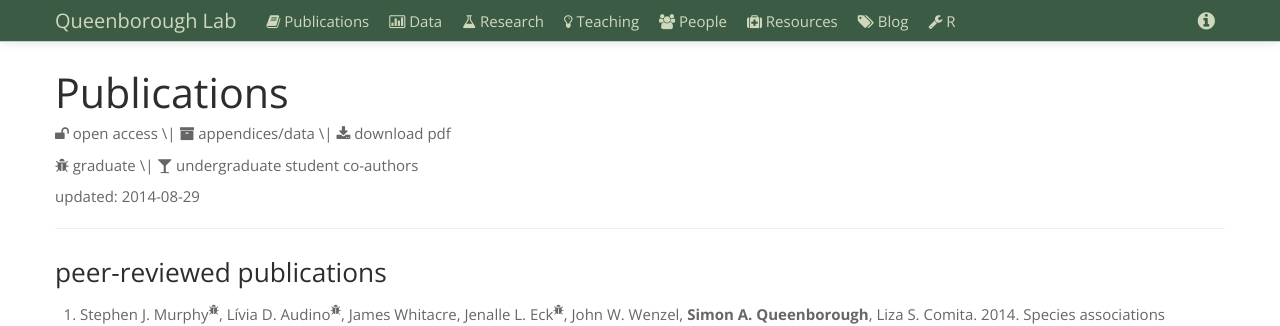
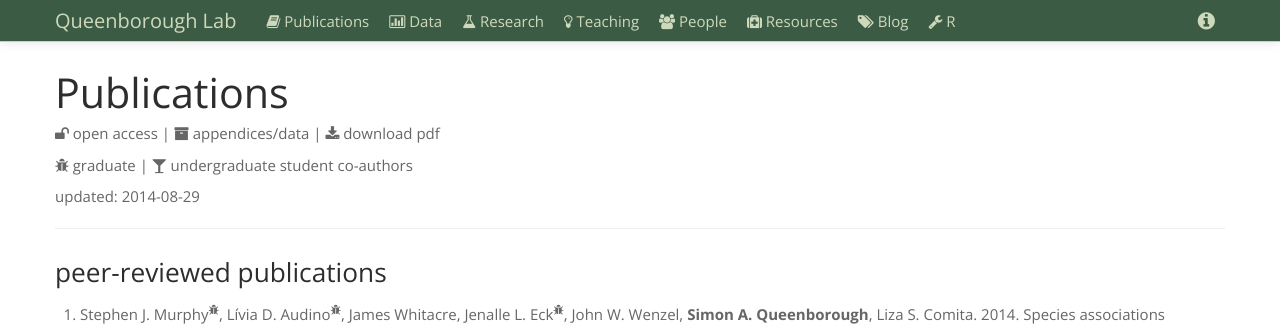
Before and after one commit to saq/saq.github.io, a Jekyll site: the page built from publications.md, in a window 1280 px wide and 900 px high. Shown: the top 326 px of the window. Built offline with Jekyll 4.4.1, drawn with Linux system fonts in a browser that asks for light colours.

Commit message:
added unescape char to pipe in header

```diff
--- a/publications.md
+++ b/publications.md
@@ -8,9 +8,9 @@ title: Publications
 
 
 <div>
-<p> <span class="showtooltip" title="article is openly available"><i class="icon-unlock"> </i></span> open access \| <span class="showtooltip" title="extra appendices or data available"><i class="icon-archive"> </i></span> appendices/data \| <span class="showtooltip" title="click to download"><i class="icon-download-alt"> </i></span> download pdf  </p>
+<p> <span class="showtooltip" title="article is openly available"><i class="icon-unlock"> </i></span> open access | <span class="showtooltip" title="extra appendices or data available"><i class="icon-archive"> </i></span> appendices/data | <span class="showtooltip" title="click to download"><i class="icon-download-alt"> </i></span> download pdf  </p>
 
-<p> <span class="showtooltip" title="graduate student co-author"><i class="icon-bug"> </i></span> graduate \| <span class="showtooltip" title="undergraduate student co-author"><i class="icon-glass"> </i></span> undergraduate student co-authors </p>
+<p> <span class="showtooltip" title="graduate student co-author"><i class="icon-bug"> </i></span> graduate | <span class="showtooltip" title="undergraduate student co-author"><i class="icon-glass"> </i></span> undergraduate student co-authors </p>
 </div>
 
 updated: 2014-08-29
```
